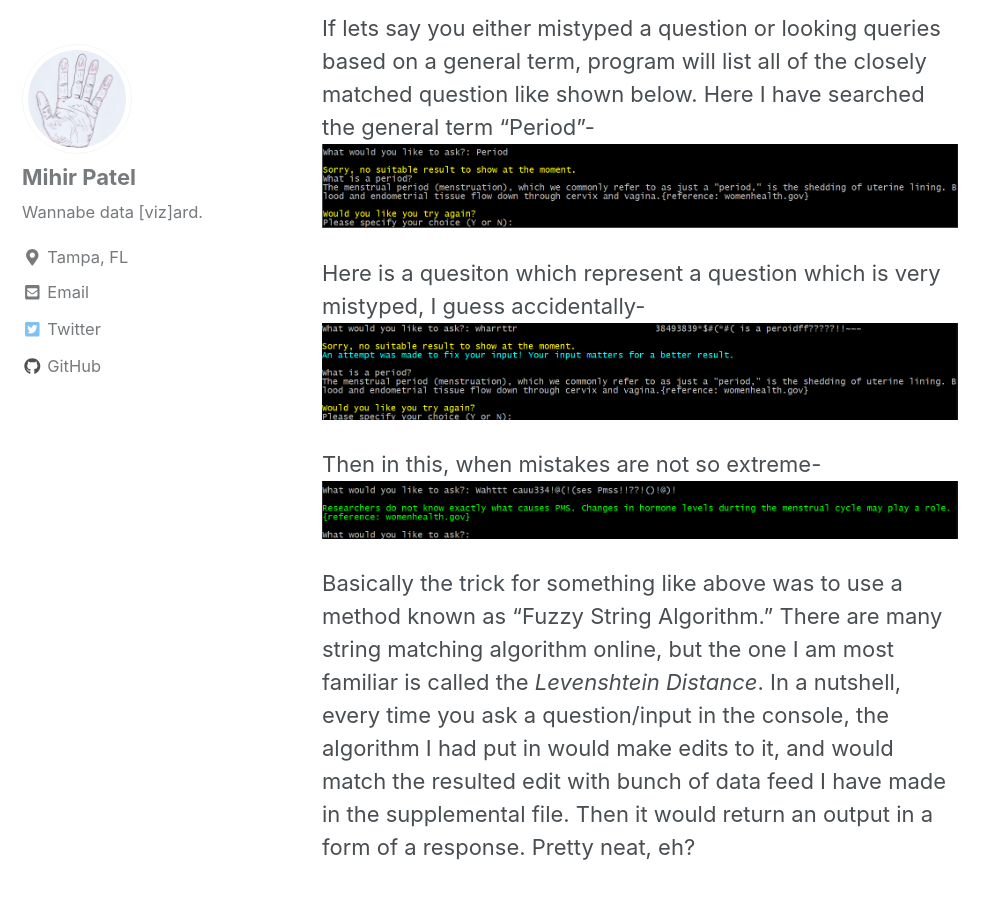
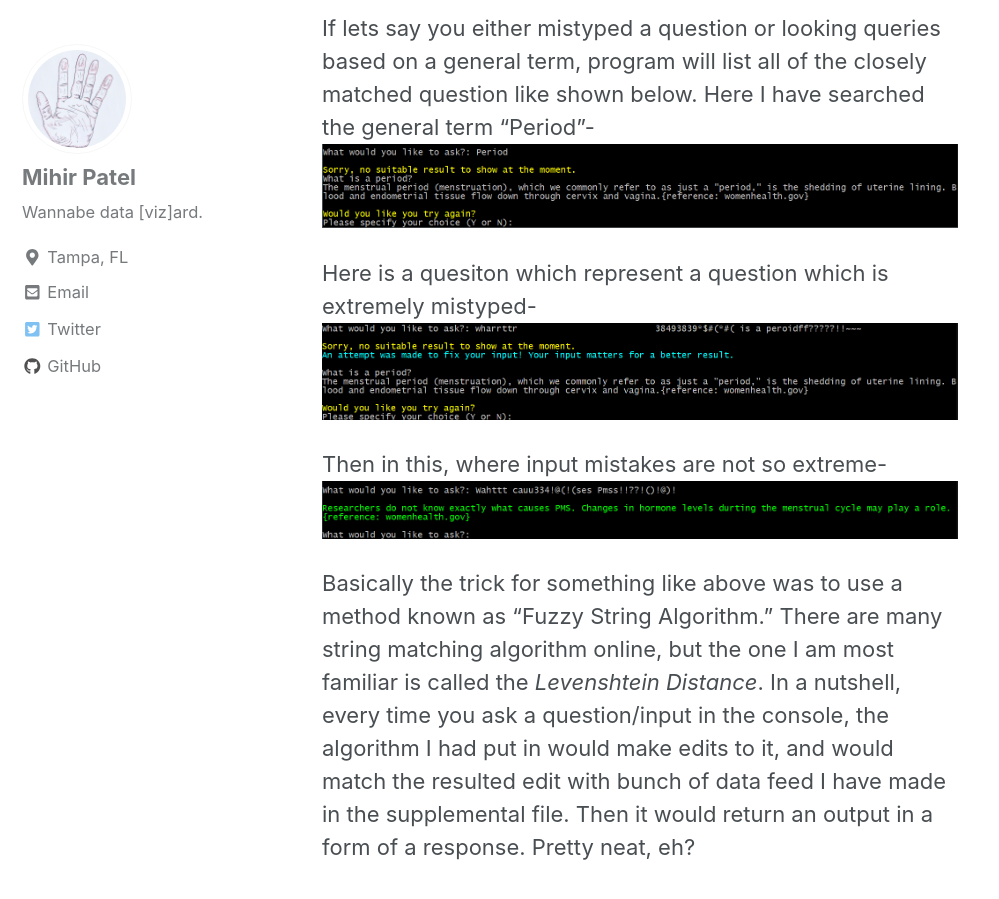
Before and after one commit to mihirp161/mihirp161.github.io, a Jekyll site: the page built from _posts/2019-12-31-dotmate.md, in a window 1280 px wide and 900 px high, scrolled down 3196 px. Shown: the whole window, without its empty margins (0-999 px from the left). Built offline with Jekyll 4.4.1, drawn with Linux system fonts in a browser that asks for light colours; nearby versions of some CDN libraries.

Commit message:
Update 2019-12-31-dotmate.md

```diff
--- a/_posts/2019-12-31-dotmate.md
+++ b/_posts/2019-12-31-dotmate.md
@@ -37,10 +37,10 @@ To start the program, you can ask question related to menstruation. There is a l
 If lets say you either mistyped a question or looking queries based on a general term, program will list all of the closely matched question like shown below. Here I have searched the general term "Period"-
 <img src="{{ site.url }}{{ site.baseurl }}/images/dotmate/yellow_questions.png" alt="">
 
-Here is a quesiton which represent a question which is very mistyped, I guess accidentally-
+Here is a quesiton which represent a question which is extremely mistyped-
 <img src="{{ site.url }}{{ site.baseurl }}/images/dotmate/string_adjusted.png" alt="">
 
-Then in this, when mistakes are not so extreme-
+Then in this, where input mistakes are not so extreme-
 <img src="{{ site.url }}{{ site.baseurl }}/images/dotmate/string_adjusted_green.png" alt="">
 
 Basically the trick for something like above was to use a method known as "Fuzzy String Algorithm." There are many string matching algorithm online, but the one I am most familiar is called the *Levenshtein Distance*. In a nutshell, every time you ask a question/input in the console, the algorithm I had put in would make edits to it, and would match the resulted edit with bunch of data feed I have made in the supplemental file. Then it would return an output in a form of a response. Pretty neat, eh?
```
